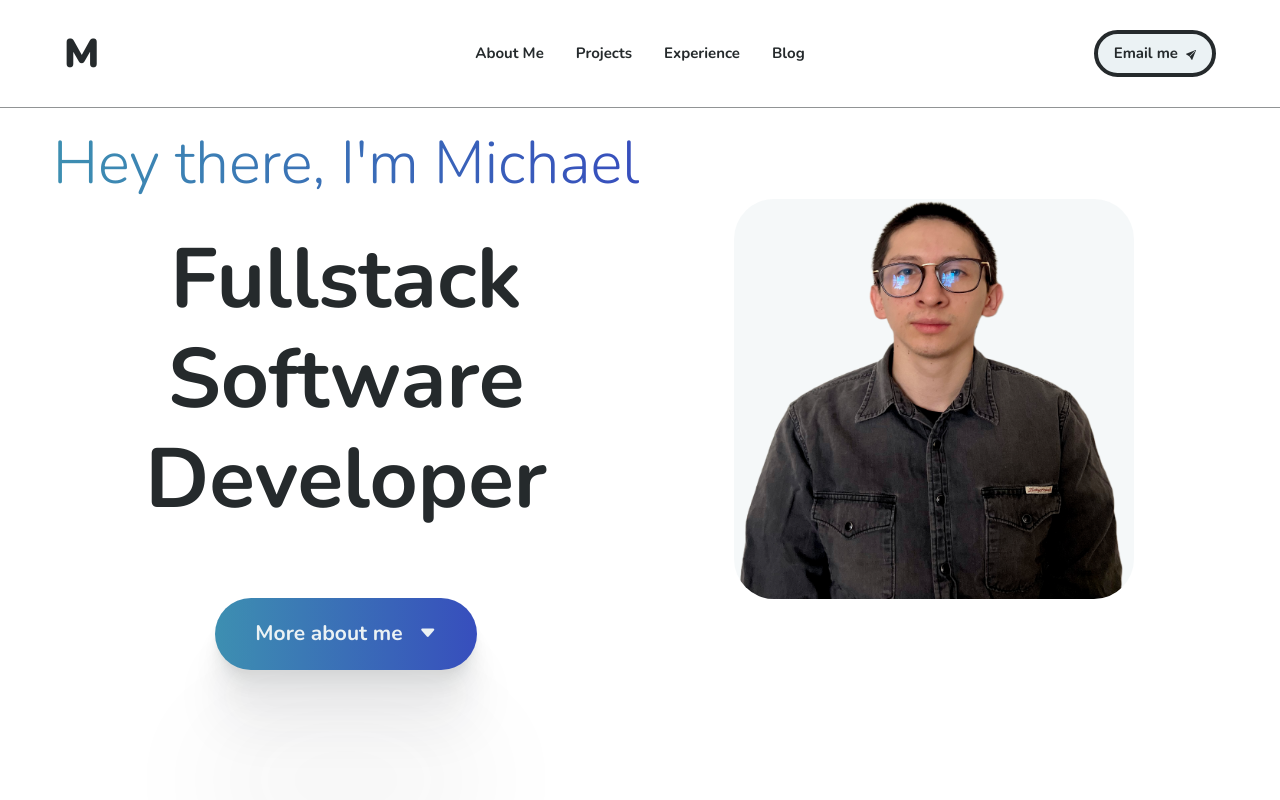
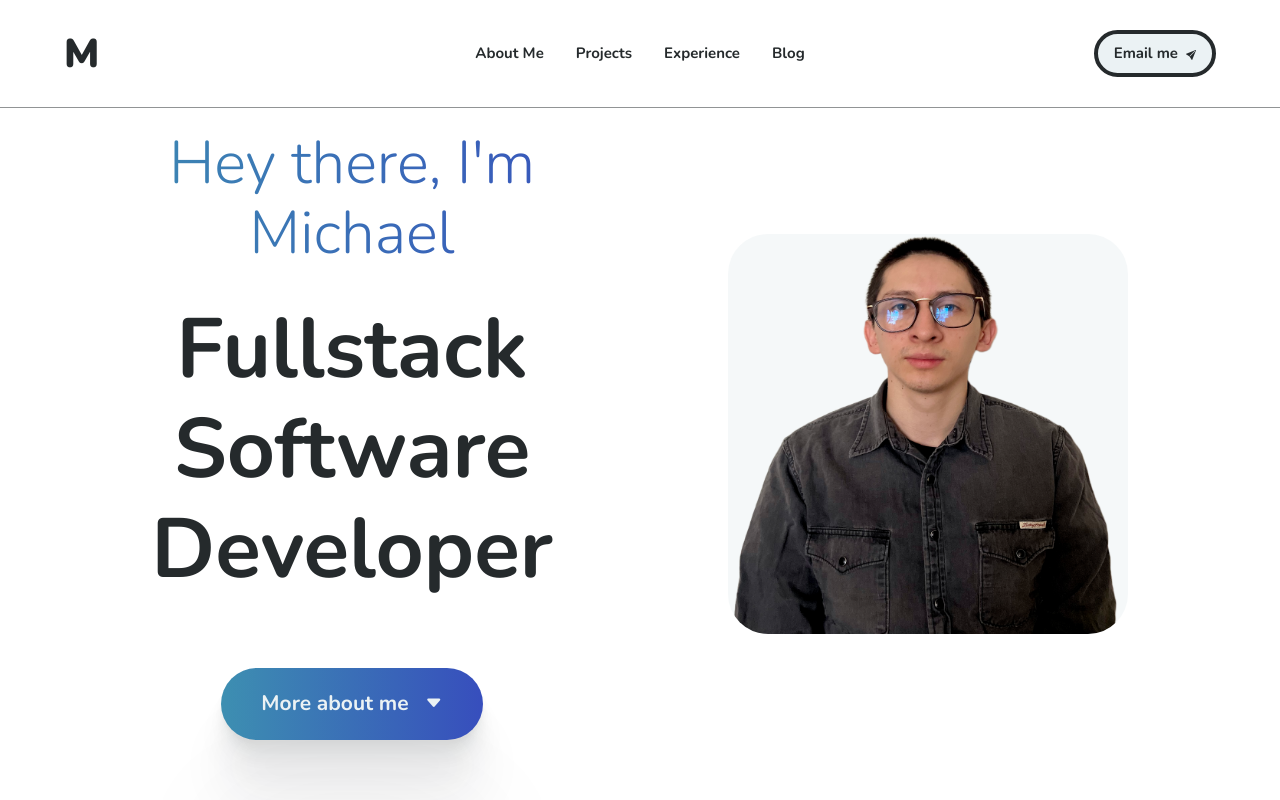
Before and after one commit to Mikadifo/Mikadifo.github.io, a React (Create React App) app: page / in a window 1280 px wide. Shown: the top 800 px of the page. Built offline with nearby package versions, Linux system fonts and the light colour scheme.

Commit message:
[fix] fixed width overflowing

```diff
--- a/src/components/footer/Footer.css
+++ b/src/components/footer/Footer.css
@@ -1,6 +1,6 @@
 .footer-action {
   padding: 0 64px;
-  margin-top: 168px;
+  margin: 168px 0 0 0;
 }
 
 .contact-info p {
@@ -25,7 +25,7 @@
 
 .footer-container {
   padding: 0 64px 0 64px;
-  margin-top: 168px;
+  margin: 168px 0 0 0;
   border-top: 1px solid rgba(var(--color-black), 0.5);
   width: 100vw;
   height: 108px;
@@ -70,7 +70,7 @@
 
   .footer-container,
   .footer-action {
-    margin-top: 98px;
+    margin: 98px 0 0 0;
   }
 }
 
@@ -87,7 +87,7 @@
 
   .footer-container,
   .footer-action {
-    margin-top: 256px;
+    margin: 256px 0 0 0;
   }
 }
 
--- a/src/components/footer/Footer.js
+++ b/src/components/footer/Footer.js
@@ -39,7 +39,7 @@ const Footer = ({ setCurrentItem }) => {
                 className="text-center footer-container"
                 data-testid="footer"
             >
-                <div className="row h-100">
+                <div className="row h-100 m-0">
                     <div className="col-sm-6 my-auto text-sm-start copyright-text text-center">
                         © 2022 Mikadifo. All rights reserved.
                     </div>
--- a/src/index.css
+++ b/src/index.css
@@ -1,7 +1,8 @@
-body {
+body,
+html {
   padding: 0;
   margin: 0;
-  overflow-x: hidden;
+  width: 100vw;
 }
 
 html {
--- a/src/views/description/Description.css
+++ b/src/views/description/Description.css
@@ -1,4 +1,5 @@
 .description-container {
+  margin: 0;
   padding: 168px 64px;
 }
 
--- a/src/views/home/Home.css
+++ b/src/views/home/Home.css
@@ -1,5 +1,5 @@
 .home-container {
-  margin-top: 128px;
+  margin: 128px 0 0 0;
   padding: 0 64px;
 }
 
```
